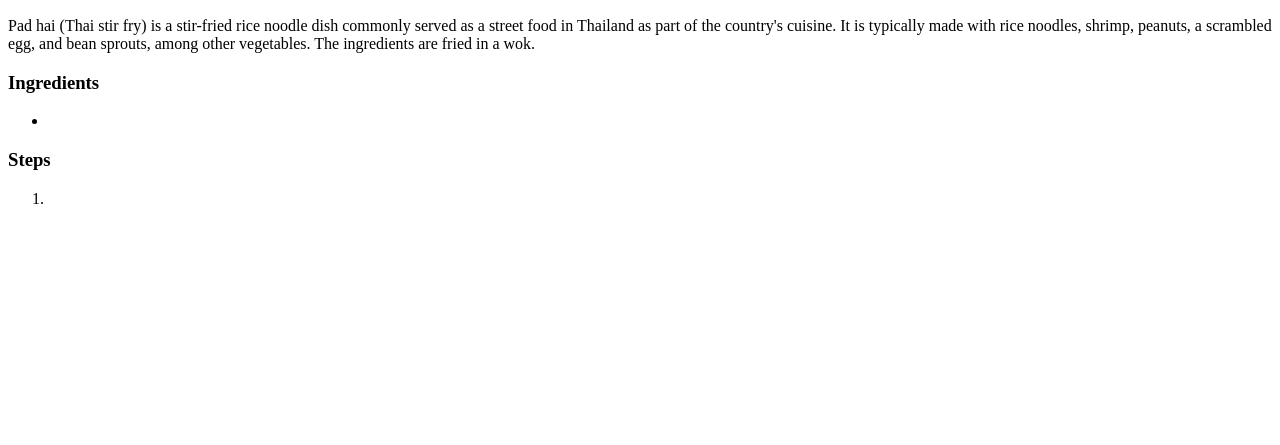
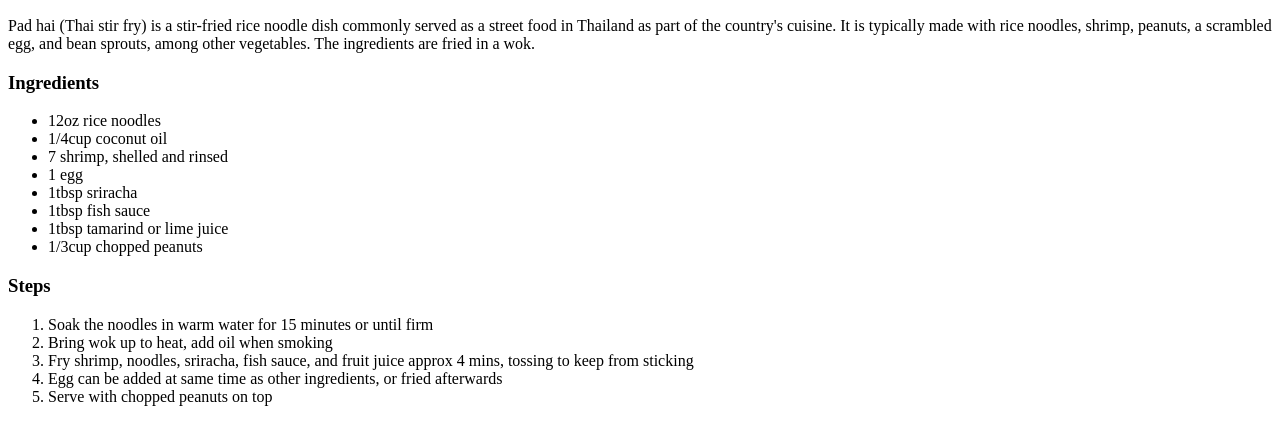
Before and after one commit to KablamoBoom/odin-recipes, a plain HTML site: page recipes/PadThai.html in a window 1280 px wide. Shown: the part 99-544 px from the top of the page. Drawn offline with Linux system fonts and the light colour scheme.

Commit message:
Input Pad Thao recipe from Reuben template

```diff
--- a/recipes/PadThai.html
+++ b/recipes/PadThai.html
@@ -12,11 +12,22 @@
     <p>Pad hai (Thai stir fry)  is a stir-fried rice noodle dish commonly served as a street food in Thailand as part of the country's cuisine. It is typically made with rice noodles, shrimp, peanuts, a scrambled egg, and bean sprouts, among other vegetables. The ingredients are fried in a wok.</p>
     <h3>Ingredients</h3>
     <ul>
-        <li></li>
+        <li>12oz rice noodles</li>
+        <li>1/4cup coconut oil</li>
+        <li>7 shrimp, shelled and rinsed</li>
+        <li>1 egg</li>
+        <li>1tbsp sriracha</li>
+        <li>1tbsp fish sauce</li>
+        <li>1tbsp tamarind or lime juice</li>
+        <li>1/3cup chopped peanuts</li>
     </ul>
     <h3>Steps</h3>
     <ol>
-        <li></li>
+        <li>Soak the noodles in warm water for 15 minutes or until firm</li>
+        <li>Bring wok up to heat, add oil when smoking</li>
+        <li>Fry shrimp, noodles, sriracha, fish sauce, and fruit juice approx 4 mins, tossing to keep from sticking</li>
+        <li>Egg can be added at same time as other ingredients, or fried afterwards</li>
+        <li>Serve with chopped peanuts on top</li>
     </ol>
 </body>
 </html>
```
